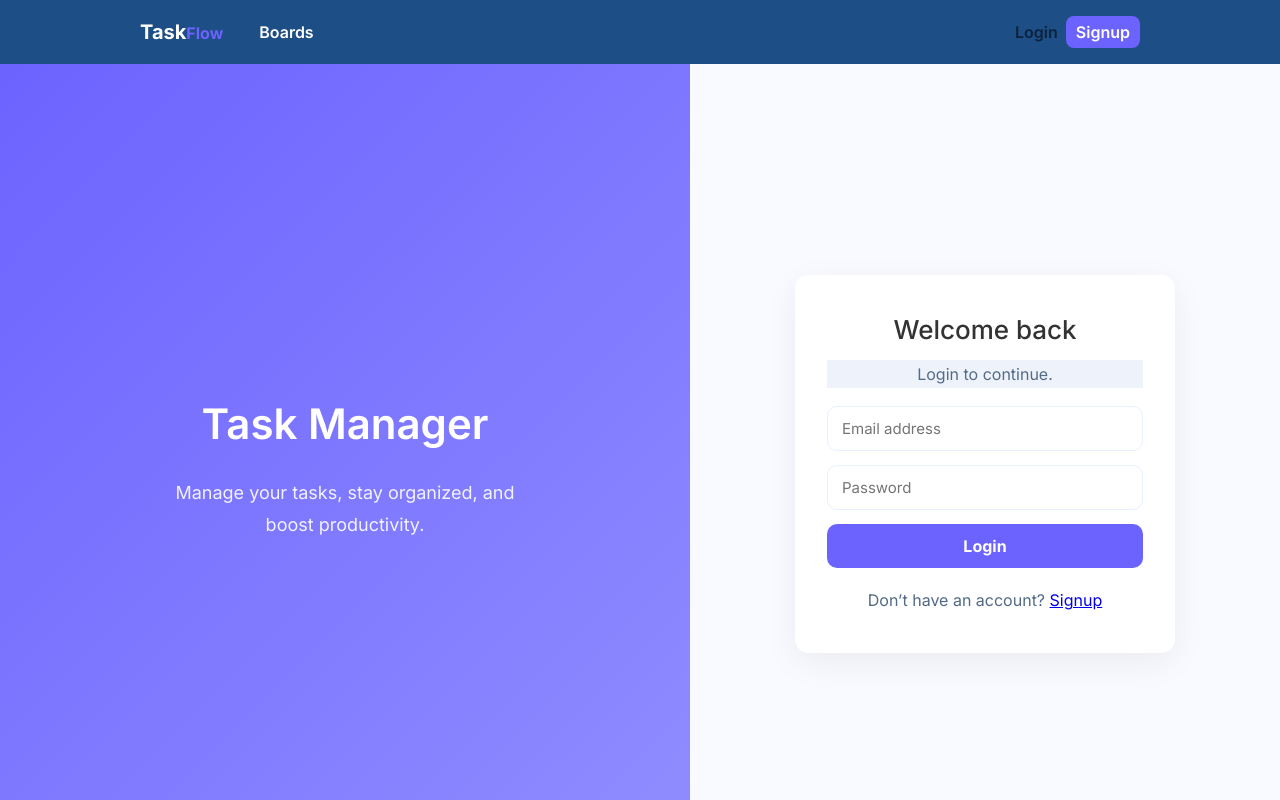
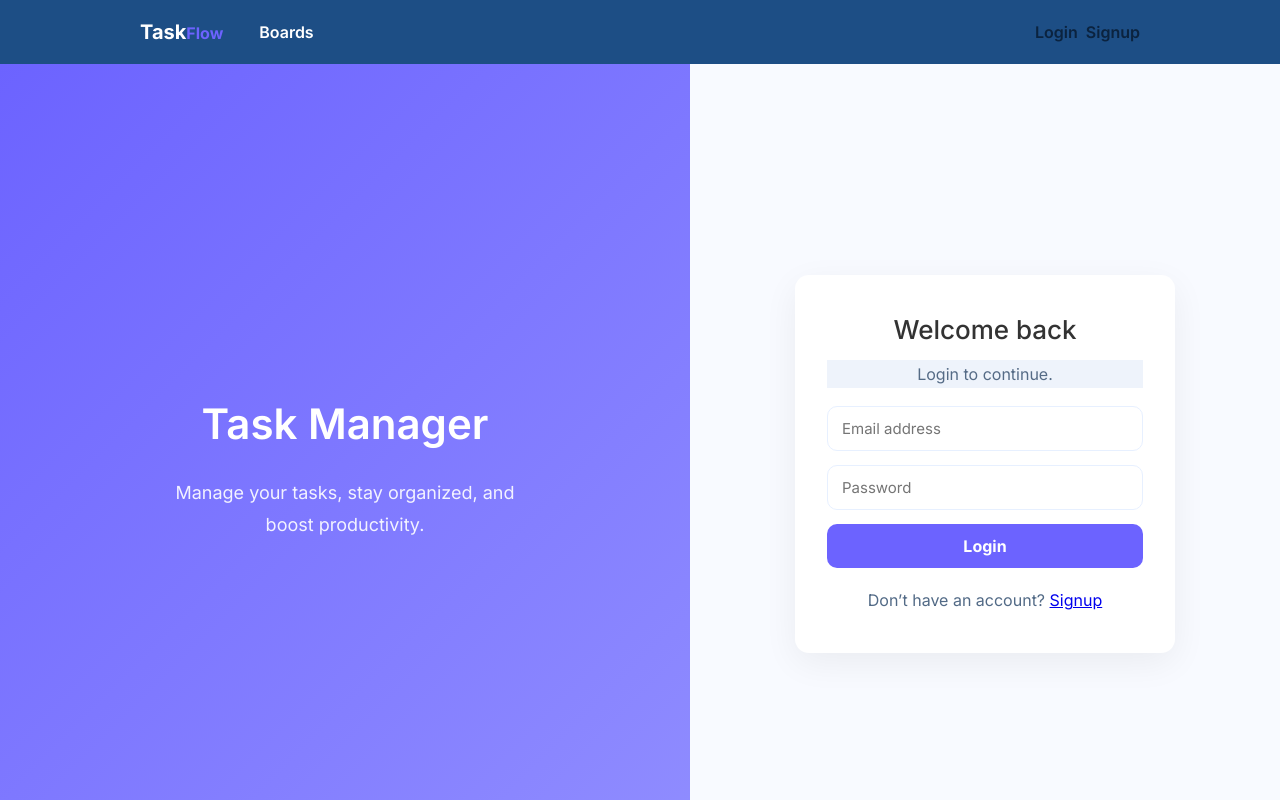
Before and after one commit to deepika5791/task-management-client-app, a React (Vite) app: page /login in a window 1280 px wide. Shown: the top 800 px of the page. Built offline with nearby package versions, Linux system fonts and the light colour scheme.

Commit message:
added hover to both btn

```diff
--- a/src/components/Navbar/Navbar.css
+++ b/src/components/Navbar/Navbar.css
@@ -48,19 +48,25 @@
   text-decoration: none;
   font-weight: 600;
 }
-.auth-links .link:focus {
+.auth-links .link:hover{
   background-color: #6c63ff;
   color: white;
   padding: 6px 10px;
   border-radius: 8px;
 }
 .auth-links .primary {
-  background: #6c63ff;
-
+  margin-left: 8px;
+  color: #0b233f;
+  text-decoration: none;
+  font-weight: 600;
+}
+.auth-links .primary:hover{
+ background-color: #6c63ff;
   color: white;
   padding: 6px 10px;
   border-radius: 8px;
 }
+
 .profile-wrap {
   position: relative;
 }
```
